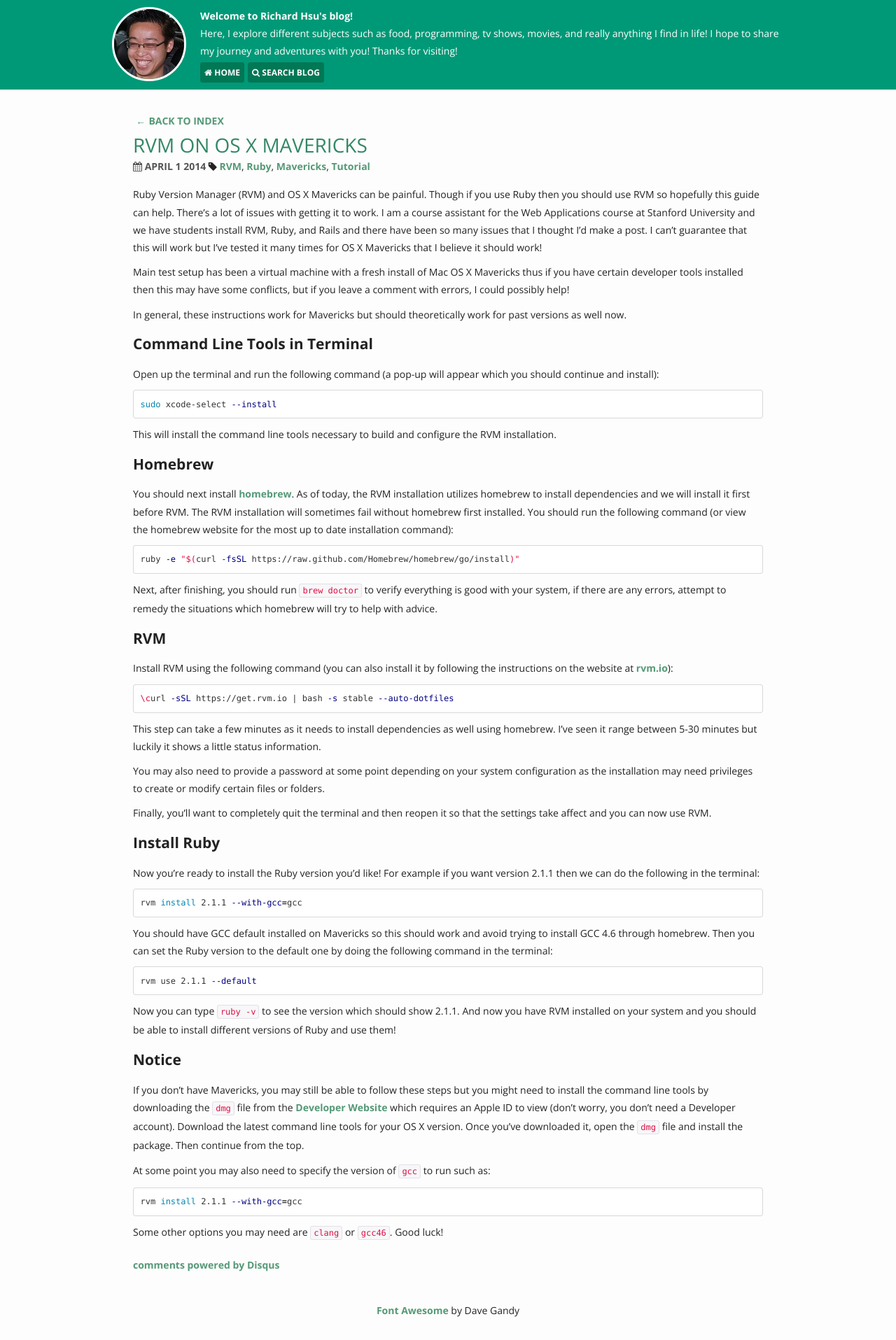
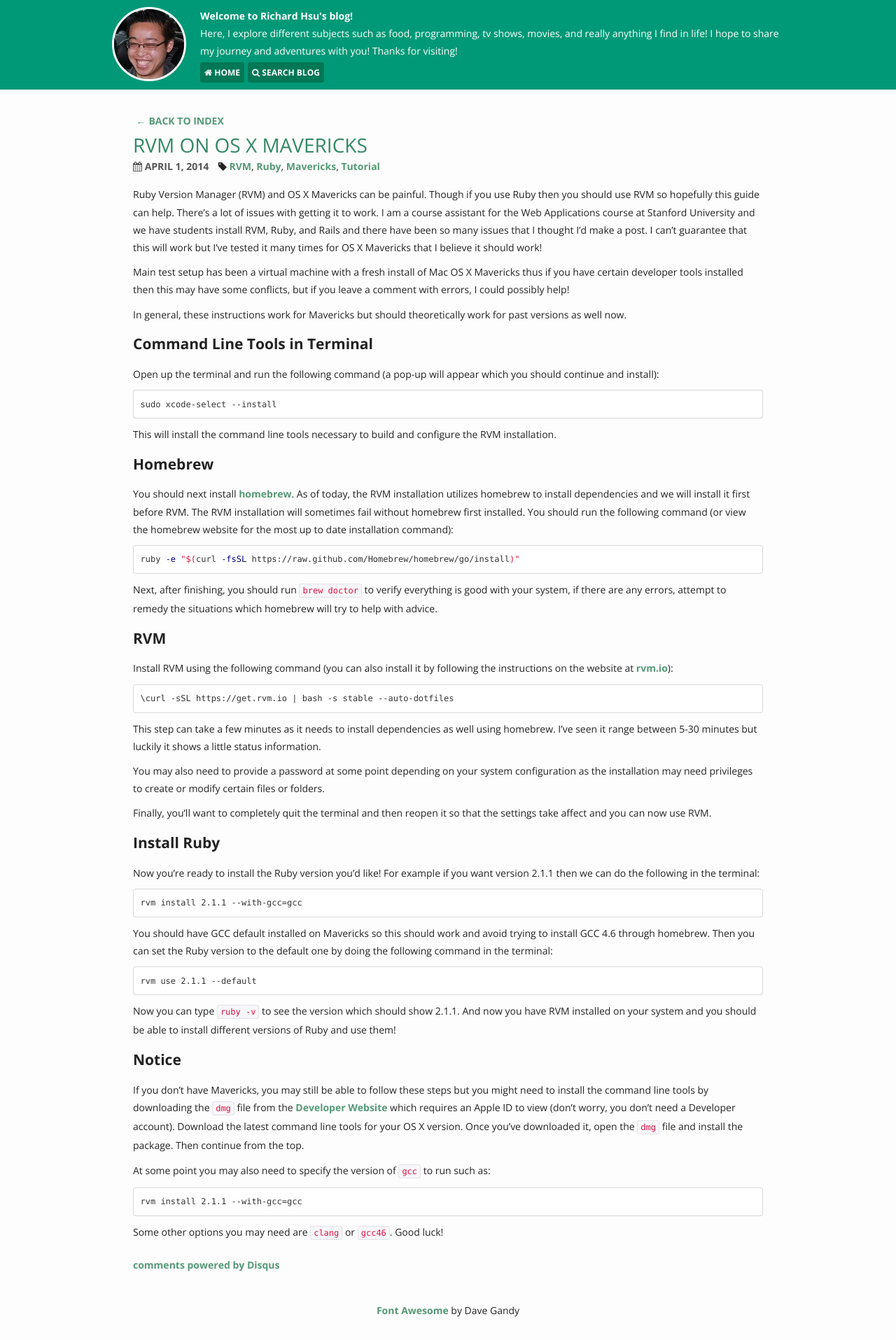
Before and after one commit to richardhsu/richardhsu.github.io, a Jekyll site: the page built from _posts/2014-04-01-rvm-mavericks.markdown, in a window 1280 px wide. Shown: the whole page at 70% size. Built offline with Jekyll 4.4.1, drawn with Linux system fonts in a browser that asks for light colours; nearby versions of some CDN libraries; Markdown is read by kramdown in place of the engine named in the settings; comment, search, counter and statistics services are not loaded.

Commit message:
Build site at 2014-05-24 03:39:33 UTC

````diff
--- a/_layouts/post.html
+++ b/_layouts/post.html
@@ -5,7 +5,7 @@ layout: default
 <div class="post">
   <div class="post-header">
     <h1><a href="{{ page.url }}">{{ page.title }}</a></h1>
-    <span class="post-date"><i class="fa fa-calendar"></i> {{ page.date | date: "%B %-d %Y" }}</span>
+    <span class="post-date"><i class="fa fa-calendar"></i> {{ page.date | date: "%B %-d, %Y" }}</span>
     <span class="post-tags"><i class="fa fa-tag"></i>
       {% for tag in page.tags %}<a href="/tag/{{ tag | replace:' ','-' | downcase }}" rel="tag">{{ tag }}</a>{% if forloop.last == false %}, {% endif %}{% endfor %}
     </span>
--- a/_posts/2014-04-01-rvm-mavericks.markdown
+++ b/_posts/2014-04-01-rvm-mavericks.markdown
@@ -28,7 +28,7 @@ for past versions as well now.
 Open up the terminal and run the following command (a pop-up will appear
 which you should continue and install):
 
-```bash
+```
 sudo xcode-select --install
 ```
 
@@ -56,7 +56,7 @@ which homebrew will try to help with advice.
 Install RVM using the following command (you can also install it by following
 the instructions on the website at [rvm.io][rvm]):
 
-```bash
+```
 \curl -sSL https://get.rvm.io | bash -s stable --auto-dotfiles
 ```
 
@@ -76,7 +76,7 @@ the settings take affect and you can now use RVM.
 Now you're ready to install the Ruby version you'd like! For example if you want
 version 2.1.1 then we can do the following in the terminal:
 
-```bash
+```
 rvm install 2.1.1 --with-gcc=gcc
 ```
 
@@ -84,7 +84,7 @@ You should have GCC default installed on Mavericks so this should work and avoid
 trying to install GCC 4.6 through homebrew. Then you can set the Ruby version to
 the default one by doing the following command in the terminal:
 
-```bash
+```
 rvm use 2.1.1 --default
 ```
 
@@ -103,7 +103,7 @@ install the package. Then continue from the top.
 
 At some point you may also need to specify the version of `gcc` to run such as:
 
-```bash
+```
 rvm install 2.1.1 --with-gcc=gcc
 ```
 
--- a/css/style.css
+++ b/css/style.css
@@ -202,6 +202,7 @@ ul.pages li a:hover, ul.pages li a:active {
 .post-date {
   color: #555555;
   font-weight: bold;
+  margin-right: 10px;
   text-transform: uppercase;
 }
 
````
Also changed, not shown: 13 other files.
